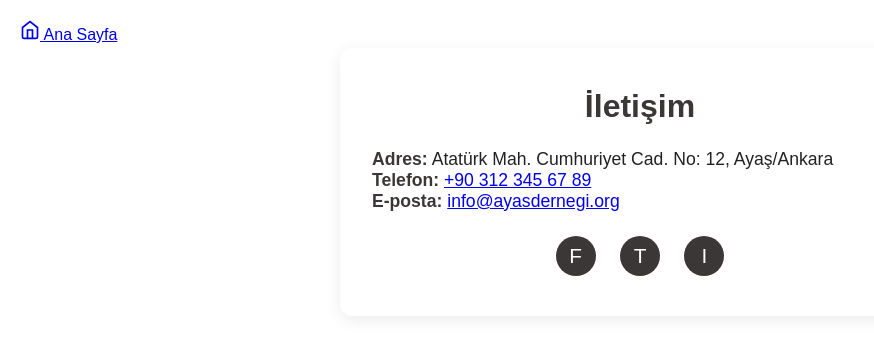
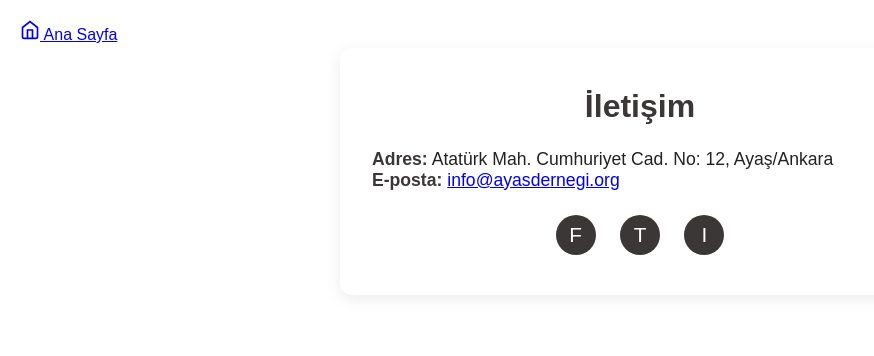
Before and after one commit to OzanSaridogan/Aya-WebProject, a Django app: template anasayfa/templates/iletisim.html in a window 1280 px wide. Shown: the top 356 px of the page, without its empty margins (0-874 px from the left). Run offline with Django 5.2, Linux system fonts and the light colour scheme; the template is opened without the code that fills it, so the values that code supplies are empty.

Commit message:
iletisim

```diff
--- a/anasayfa/templates/anasayfa2.html
+++ b/anasayfa/templates/anasayfa2.html
@@ -79,7 +79,6 @@
       <div class="iletisim-content">
         <h2>İletişim</h2>
         <p>📧 ayas.der@gmail.com</p>
-        <p>📞 +90 532 393 6307</p>
         <p>📍 Menekşe 2 Sokak No:18/10 Kızılay, Ankara, Türkiye</p>
       </div>
     </section>
--- a/anasayfa/templates/iletisim.html
+++ b/anasayfa/templates/iletisim.html
@@ -81,10 +81,7 @@
           <strong>Adres:</strong> Atatürk Mah. Cumhuriyet Cad. No: 12,
           Ayaş/Ankara
         </p>
-        <p>
-          <strong>Telefon:</strong>
-          <a href="tel:+903123456789">+90 312 345 67 89</a>
-        </p>
+
         <p>
           <strong>E-posta:</strong>
           <a href="mailto:info@ayasdernegi.org">info@ayasdernegi.org</a>
```
Also changed, not shown: media/dokumanlar/README.md (deleted), 1 other file.
